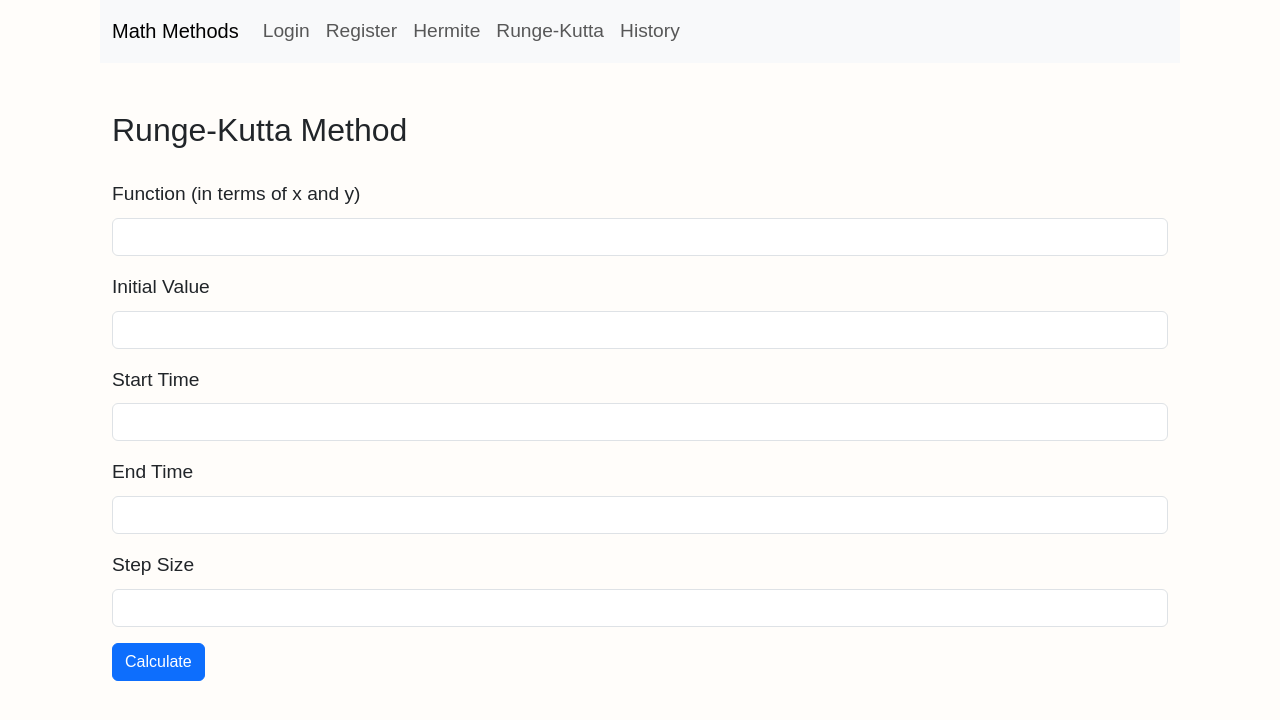
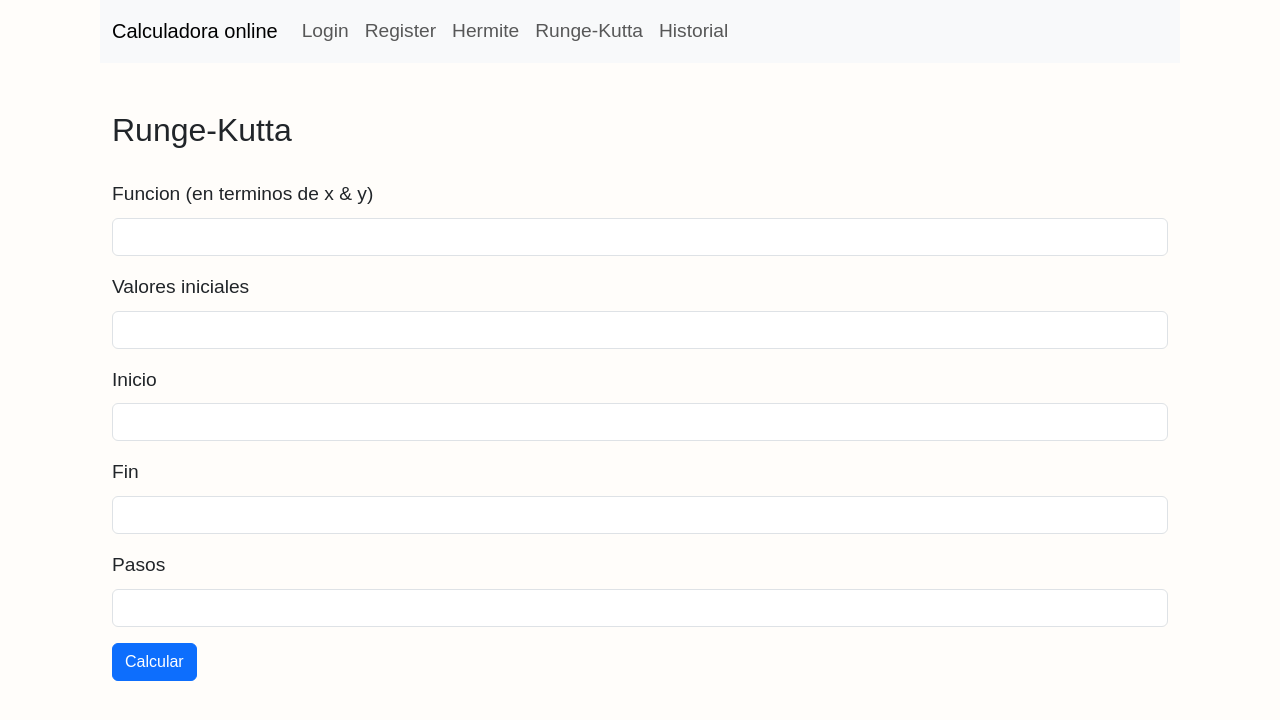
Before and after one commit to EliasEsperanza/UI-UX-Calculator, a plain HTML site: page runge_kutta.html in a window 1280 px wide. Drawn offline with nearby package versions, Linux system fonts and the light colour scheme.

Commit message:
Texto corregido

```diff
--- a/js/scripts.js
+++ b/js/scripts.js
@@ -84,7 +84,7 @@ document.addEventListener('DOMContentLoaded', function() {
                 document.getElementById('historyList').innerHTML = historyHtml;
             });
         } else {
-            document.getElementById('historyList').textContent = 'Please log in to view your history';
+            document.getElementById('historyList').textContent = 'Inicia sesion para ver tu historial';
         }
     }
 
--- a/runge_kutta.html
+++ b/runge_kutta.html
@@ -3,14 +3,14 @@
 <head>
     <meta charset="UTF-8">
     <meta name="viewport" content="width=device-width, initial-scale=1.0">
-    <title>Runge-Kutta Method</title>
+    <title>Runge-Kutta Metodo</title>
     <link href="https://cdn.jsdelivr.net/npm/bootstrap@5.3.3/dist/css/bootstrap.min.css" rel="stylesheet" integrity="sha384-QWTKZyjpPEjISv5WaRU9OFeRpok6YctnYmDr5pNlyT2bRjXh0JMhjY6hW+ALEwIH" crossorigin="anonymous">
     <link rel="stylesheet" href="css/styles.css">
 </head>
 <body>
     <nav class="navbar navbar-expand-lg navbar-light bg-light">
         <div class="container-fluid">
-            <a class="navbar-brand" href="index.html">Math Methods</a>
+            <a class="navbar-brand" href="index.html">Calculadora online</a>
             <button class="navbar-toggler" type="button" data-bs-toggle="collapse" data-bs-target="#navbarNav" aria-controls="navbarNav" aria-expanded="false" aria-label="Toggle navigation">
                 <span class="navbar-toggler-icon"></span>
             </button>
@@ -29,36 +29,36 @@
                         <a class="nav-link" href="runge_kutta.html">Runge-Kutta</a>
                     </li>
                     <li class="nav-item">
-                        <a class="nav-link" href="history.html">History</a>
+                        <a class="nav-link" href="history.html">Historial</a>
                     </li>
                 </ul>
             </div>
         </div>
     </nav>
     <div class="container">
-        <h2 class="mt-5">Runge-Kutta Method</h2>
+        <h2 class="mt-5">Runge-Kutta</h2>
         <form id="rungeKuttaForm">
             <div class="mb-3">
-                <label for="function" class="form-label">Function (in terms of x and y)</label>
+                <label for="function" class="form-label">Funcion (en terminos de x & y)</label>
                 <input type="text" class="form-control" id="function" required>
             </div>
             <div class="mb-3">
-                <label for="initialValue" class="form-label">Initial Value</label>
+                <label for="initialValue" class="form-label">Valores iniciales</label>
                 <input type="text" class="form-control" id="initialValue" required>
             </div>
             <div class="mb-3">
-                <label for="startTime" class="form-label">Start Time</label>
+                <label for="startTime" class="form-label">Inicio</label>
                 <input type="text" class="form-control" id="startTime" required>
             </div>
             <div class="mb-3">
-                <label for="endTime" class="form-label">End Time</label>
+                <label for="endTime" class="form-label">Fin</label>
                 <input type="text" class="form-control" id="endTime" required>
             </div>
             <div class="mb-3">
-                <label for="stepSize" class="form-label">Step Size</label>
+                <label for="stepSize" class="form-label">Pasos</label>
                 <input type="text" class="form-control" id="stepSize" required>
             </div>
-            <button type="submit" class="btn btn-primary">Calculate</button>
+            <button type="submit" class="btn btn-primary">Calcular</button>
         </form>
 
     </div>
@@ -67,7 +67,7 @@
         <div class="modal-dialog modal-dialog-scrollable">
           <div class="modal-content">
             <div class="modal-header">
-              <h5 class="modal-title">Modal title</h5>
+              <h5 class="modal-title">Resultado</h5>
               <button type="button" class="btn-close" data-bs-dismiss="modal" aria-label="Close"></button>
             </div>
             <div class="modal-body " id="rungeKuttaResult">
```
Also changed, not shown: hermite.html (+9 -9 lines), history.html (+3 -3 lines), index.html (+2 -2 lines).
